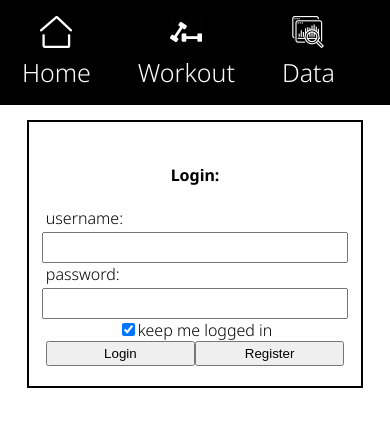
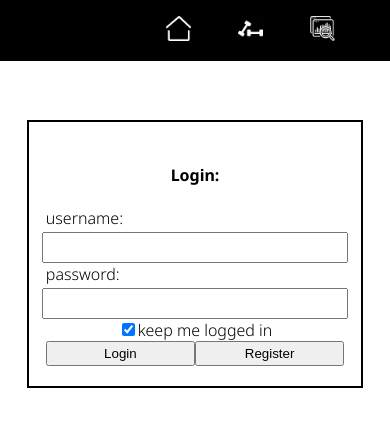
Before and after one commit to atn95/exercise_planner_tracker, a React (Create React App) app in the folder site/: page / in a window 390 px wide. Shown: the top 426 px of the page. Built offline with nearby package versions, Linux system fonts and the light colour scheme.

Commit message:
added mobile display

```diff
--- a/site/src/components/Header.jsx
+++ b/site/src/components/Header.jsx
@@ -7,6 +7,7 @@ import dataImg from '../assets/data.png';
 const Header = ({ setUser, user }) => {
 	const styles = {
 		container: {
+			zIndex: `999`,
 			display: 'flex',
 			justifyContent: `flex-end`,
 			backgroundColor: `black`,
@@ -17,15 +18,15 @@ const Header = ({ setUser, user }) => {
 		},
 		navItem: {
 			padding: `1rem`,
-			fontSize: `25px`,
+			fontSize: window.innerWidth < 600 ? `14px` : `25px`,
 			textDecoration: `none`,
 			color: `white`,
 			marginLeft: `15px`,
 		},
 		img: {
 			objectFit: `cover`,
-			width: `32px`,
-			height: `32px`,
+			width: window.innerWidth < 600 ? `25px` : `32px`,
+			height: window.innerWidth < 600 ? `25px` : `32px`,
 		},
 		headerContainer: {
 			margin: `0 auto`,
@@ -46,15 +47,15 @@ const Header = ({ setUser, user }) => {
 		<div style={styles.headerContainer}>
 			<header style={styles.container}>
 				<Link to='/' style={styles.navItem}>
-					<img style={styles.img} src={homeImg} /> Home
+					<img style={styles.img} src={homeImg} /> {window.innerWidth < 600 ? `` : 'Home'}
 				</Link>
 				<Link to='/workout' style={styles.navItem}>
 					<img style={styles.img} src={workoutImg} />
-					Workout
+					{window.innerWidth < 600 ? `` : 'Workout'}
 				</Link>
 				<Link to='/data' style={styles.navItem}>
 					<img style={styles.img} src={dataImg} />
-					Data
+					{window.innerWidth < 600 ? `` : 'Data'}
 				</Link>
 				{user ? (
 					<div style={styles.navItem} onClick={logout}>
--- a/site/src/components/styles/DoublePanel.js
+++ b/site/src/components/styles/DoublePanel.js
@@ -1,18 +1,18 @@
 export let styles = {
 	container: {
 		display: `flex`,
-		justifyContent: `space-between`,
+		flexDirection: window.innerWidth < 600 ? 'column' : 'row',
 		width: `min(1400px, 90%)`,
 		margin: `0 auto`,
 	},
 	rightPanel: {
-		width: `49%`,
+		width: window.innerWidth < 600 ? '95%' : `49%`,
 		border: `2px solid black`,
 		marginTop: `20px`,
 		borderRadius: `10px`,
 	},
 	leftPanel: {
-		width: `49%`,
+		width: window.innerWidth < 600 ? '95%' : `49%`,
 		border: `2px solid black`,
 		marginTop: `20px`,
 		borderRadius: `10px`,
--- a/site/src/components/styles/data.css
+++ b/site/src/components/styles/data.css
@@ -1,5 +1,6 @@
 .exercise:hover {
 	background-color: rgb(190, 190, 190);
+	z-index: 1;
 }
 
 .selected {
--- a/site/src/components/styles/dataStyle.js
+++ b/site/src/components/styles/dataStyle.js
@@ -1,16 +1,17 @@
 export let dataPageStyles = {
 	container: {
 		display: `flex`,
+		flexDirection: window.innerWidth < 600 ? 'column' : 'row',
 		justifyContent: `space-between`,
 		width: `min(1400px, 90%)`,
 		margin: `0 auto`,
 	},
 	leftPanel: {
-		width: `33%`,
+		width: window.innerWidth < 600 ? '95%' : '35%',
 		border: `2px solid black`,
 	},
 	rightPanel: {
-		width: `60%`,
+		width: window.innerWidth < 600 ? `95%` : `60%`,
 		border: `2px solid black`,
 	},
 };
--- a/site/src/components/workout/Exercise.jsx
+++ b/site/src/components/workout/Exercise.jsx
@@ -13,7 +13,7 @@ const Exercise = ({ exercise, user }) => {
 			marginLeft: `10px`,
 		},
 		input: {
-			width: `50px`,
+			width: window.innerWidth < 600 ? `33px` : `50px`,
 		},
 		saveBtn: {
 			margin: `20px auto`,
@@ -47,7 +47,6 @@ const Exercise = ({ exercise, user }) => {
 		const saveToDb = async () => {
 			if (saving) {
 				let resp = await axios.put('http://127.0.0.1:3001/log/save', exerciseRecord);
-				console.log(resp);
 				setSaving(false);
 			}
 		};
--- a/site/src/components/workout/Plan.jsx
+++ b/site/src/components/workout/Plan.jsx
@@ -10,11 +10,13 @@ const Plan = ({ plan, selectPlan, selectedPlan, dayIndex, setDayIndex, schedule,
 			padding: `0`,
 			paddingLeft: `10px`,
 			background: `white`,
+			zIndex: `0`,
 		},
 		header: {
 			display: `flex`,
 			justifyContent: `space-between`,
 			marginRight: `10px`,
+			zIndex: `0`,
 		},
 		icon: {
 			width: `32px`,
--- a/site/src/index.css
+++ b/site/src/index.css
@@ -8,8 +8,7 @@ body {
 }
 
 code {
-	font-family: source-code-pro, Menlo, Monaco, Consolas, 'Courier New',
-		monospace;
+	font-family: source-code-pro, Menlo, Monaco, Consolas, 'Courier New', monospace;
 }
 
 .selected {
@@ -25,6 +24,7 @@ code {
 .add:hover {
 	background-color: rgb(62, 208, 0);
 	transform: scale(1.02);
+	z-index: 1;
 }
 
 .close {
@@ -32,4 +32,8 @@ code {
 }
 .close:hover {
 	background-color: rgb(255, 0, 0);
+	z-index: 1;
 }
+*:active {
+	z-index: 1;
+}
--- a/site/src/pages/Home.jsx
+++ b/site/src/pages/Home.jsx
@@ -8,10 +8,10 @@ const Home = ({ user }) => {
 
 	const styles = {
 		h1: {
-			fontSize: '60px',
+			fontSize: window.innerWidth < 600 ? `35px` : '60px',
 		},
 		h2: {
-			fontSize: '50px',
+			fontSize: window.innerWidth < 600 ? `25px` : '50px',
 		},
 	};
 	let [clock, setClock] = useState(new Date());
@@ -32,16 +32,16 @@ const Home = ({ user }) => {
 			if (schedule.data[0].schedule[day].exercise.length > 0) {
 				setHasWorkout(true);
 			}
-			// setPlans(plans.data);
 		};
 		getPlansByUser();
 	}, []);
 
 	return (
 		<div style={{ ...containerStyle.container, border: '2px solid black', minHeight: `500px`, borderRadius: `30px`, flexDirection: `column`, justifyContent: `flex-start` }}>
+			<h2 style={styles.h2}>Welcome {user.username}</h2>
 			<h1 style={styles.h1}>{clock.toLocaleTimeString()}</h1>
 			<h2 style={styles.h2}>{clock.toLocaleDateString()}</h2>
-			<h2>Welcome {user.username}</h2>
+			<h2>Plan: {user.plan.name}</h2>
 			<h2>{hasWorkout ? <Link to='/workout'>You've got a session scheduled today</Link> : ''}</h2>
 		</div>
 	);
--- a/site/src/pages/PlanManager.jsx
+++ b/site/src/pages/PlanManager.jsx
@@ -21,7 +21,7 @@ const PlanManager = ({ user }) => {
 			padding: `0`,
 			paddingLeft: `10px`,
 		},
-		btnStyle: { margin: `5px auto`, textAlign: `center` },
+		btnStyle: { margin: `5px auto`, textAlign: `center`, zIndex: `1` },
 	};
 
 	let [plans, setPlans] = useState([]);
```
